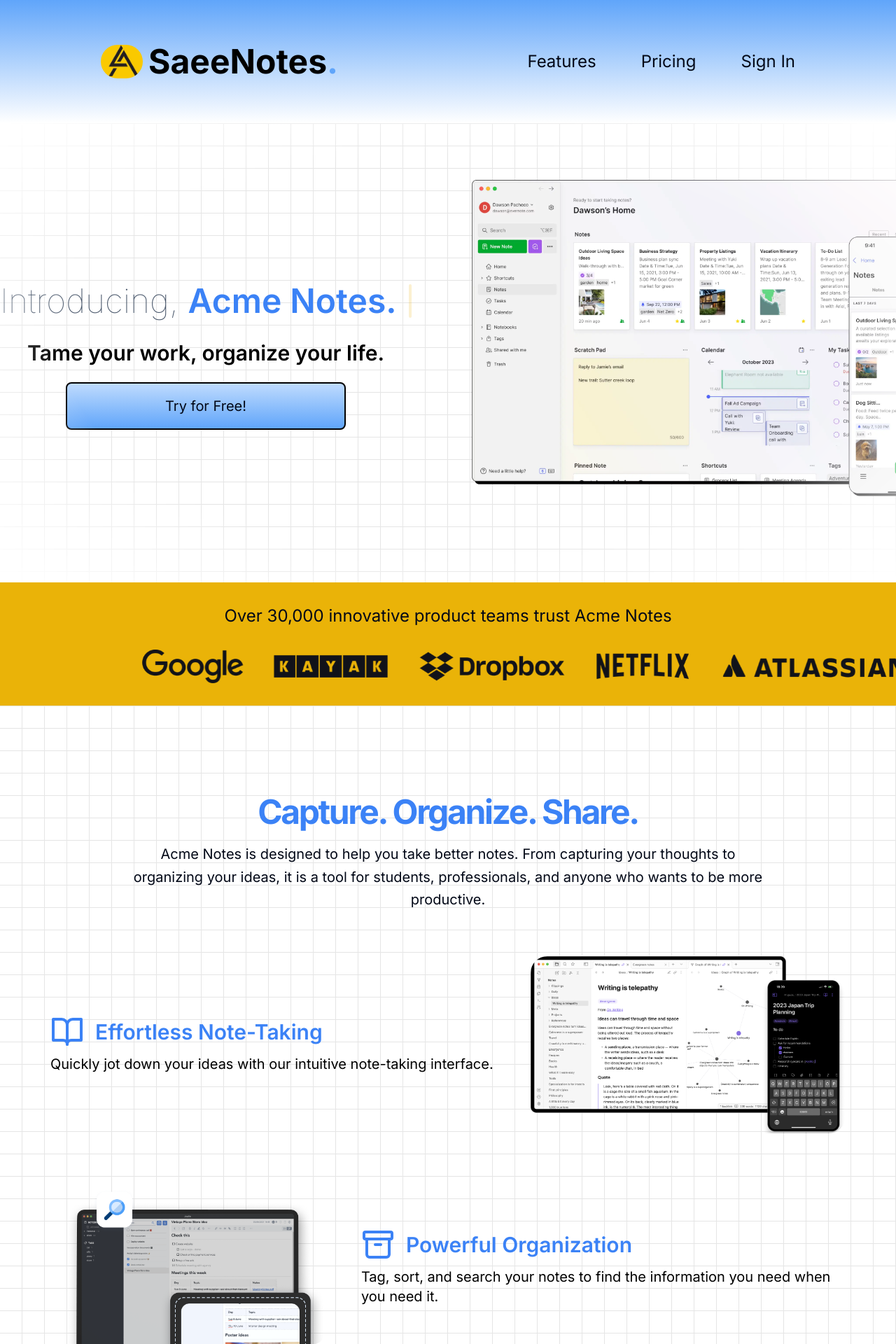
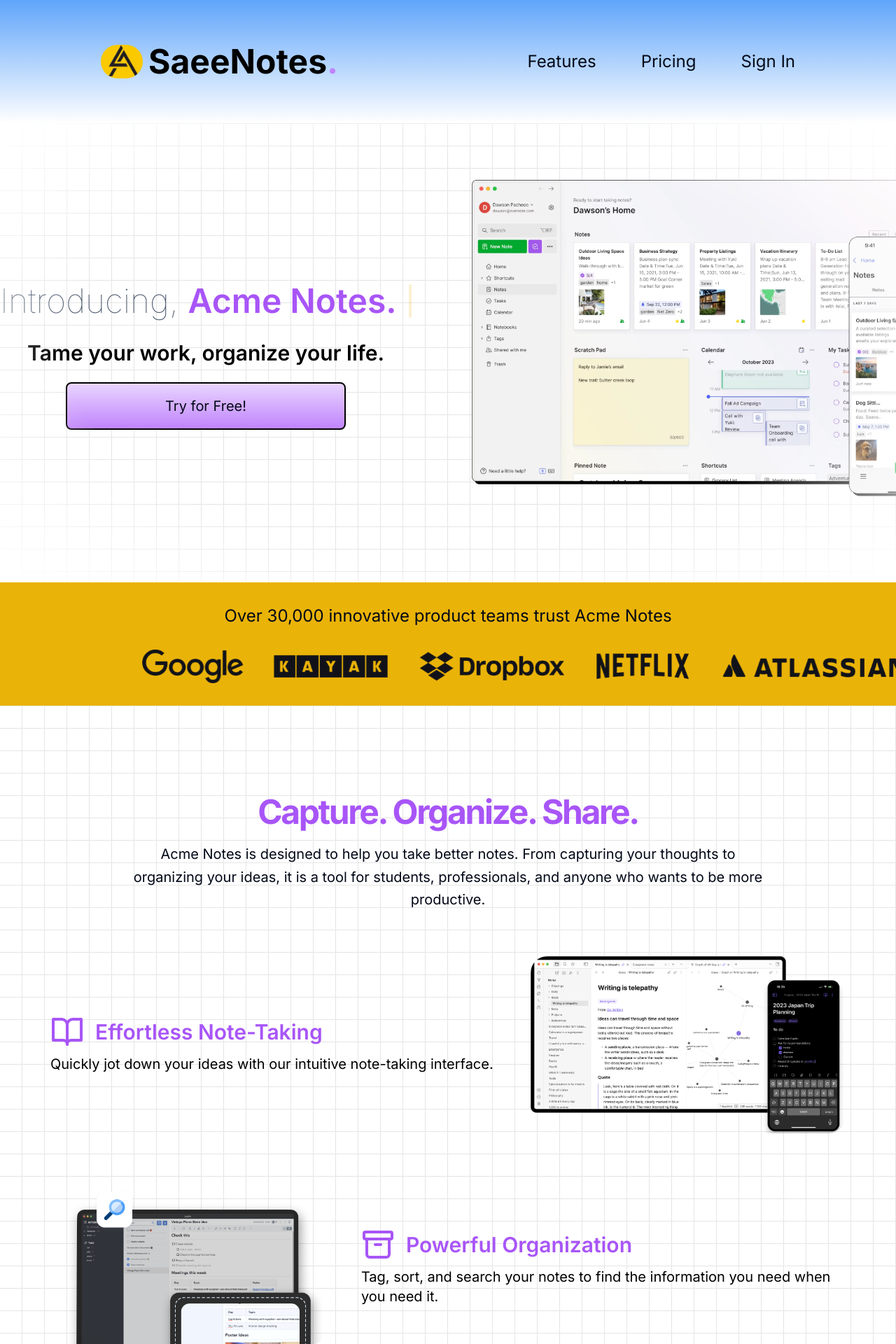
Before and after one commit to saeeabhy/acme-notes, a Next.js app: page / in a window 1280 px wide. Shown: the top 1920 px of the page at 70% size. Built offline with nearby package versions, Linux system fonts and the light colour scheme.

Commit message:
Change logo period color from blue to purple
cgen-4eeffa59dedd4234883dec8b19fb60fb

```diff
--- a/src/app/components/features.tsx
+++ b/src/app/components/features.tsx
@@ -49,7 +49,7 @@ export default function Features() {
       <div className="container space-y-12 px-4 md:px-6">
         <div className="flex flex-col items-center justify-center space-y-4 text-center">
           <div className="space-y-1">
-            <h2 className="text-3xl text-blue-500 font-bold tracking-tighter md:text-5xl pb-4">
+            <h2 className="text-3xl text-purple-500 font-bold tracking-tighter md:text-5xl pb-4">
               Capture. Organize. Share.
             </h2>
             <p className="max-w-[900px] text-black-500 md:text-xl/relaxed lg:text-base/relaxed xl:text-xl/relaxed dark:text-gray-400">
@@ -65,8 +65,8 @@ export default function Features() {
             const featureInfo = (
               <div key={index} className="flex flex-col gap-2 ">
                 <div className="font-semibold flex justify-start gap-4 items-center">
-                  {feature.icon("h-12 w-12 text-blue-500")}
-                  <h3 className="sm:text-l md:text-2xl lg:text-3xl text-blue-500 font-semibold">
+                  {feature.icon("h-12 w-12 text-purple-500")}
+                  <h3 className="sm:text-l md:text-2xl lg:text-3xl text-purple-500 font-semibold">
                     {feature.heading}
                   </h3>
                 </div>
--- a/src/app/components/header.tsx
+++ b/src/app/components/header.tsx
@@ -9,7 +9,7 @@ const typeWriterInput = [
   },
   {
     text: "Acme Notes.",
-    className: "font-semibold text-blue-500",
+    className: "font-semibold text-purple-500",
   },
 ];
 
@@ -30,7 +30,7 @@ export default function Header() {
               Tame your work, organize your life.
             </p>
             <Link
-              className=" w-[25rem] border-2 border-black bo flex h-10 items-center justify-center rounded-lg bg-gradient-to-b from-blue-200 to-blue-400 hover:bg-blue-500 px-20 mt-6 py-8 text-xl transition-colors"
+              className=" w-[25rem] border-2 border-black bo flex h-10 items-center justify-center rounded-lg bg-gradient-to-b from-purple-200 to-purple-400 hover:bg-purple-500 px-20 mt-6 py-8 text-xl transition-colors"
               href="https://www.linkedin.com/in/harsaroor/"
             >
               Try for Free!
--- a/src/app/pricing/components/pricing.tsx
+++ b/src/app/pricing/components/pricing.tsx
@@ -23,7 +23,7 @@ const Pricing = () => {
             </p>
 
             <a
-              className="mt-4 block rounded bg-blue-400 px-12 py-3 text-center text-sm font-medium text-white hover:bg-blue-500 focus:outline-none focus:ring sm:mt-6"
+              className="mt-4 block rounded bg-purple-400 px-12 py-3 text-center text-sm font-medium text-white hover:bg-purple-500 focus:outline-none focus:ring sm:mt-6"
               href="#"
             >
               Get Started
--- a/src/components/shared/logo.tsx
+++ b/src/components/shared/logo.tsx
@@ -7,7 +7,7 @@ export default function Logo() {
       className="text-5xl font-bold text-black transition ease-out hover:text-black-700"
     >
       SaeeNotes
-      <span className="text-blue-400">.</span>
+      <span className="text-purple-400">.</span>
     </Link>
   );
 }
```
